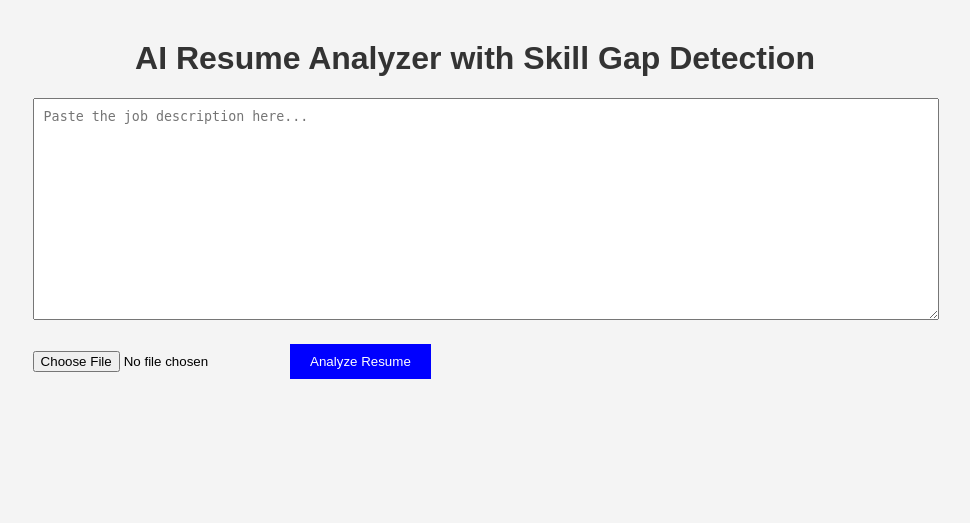
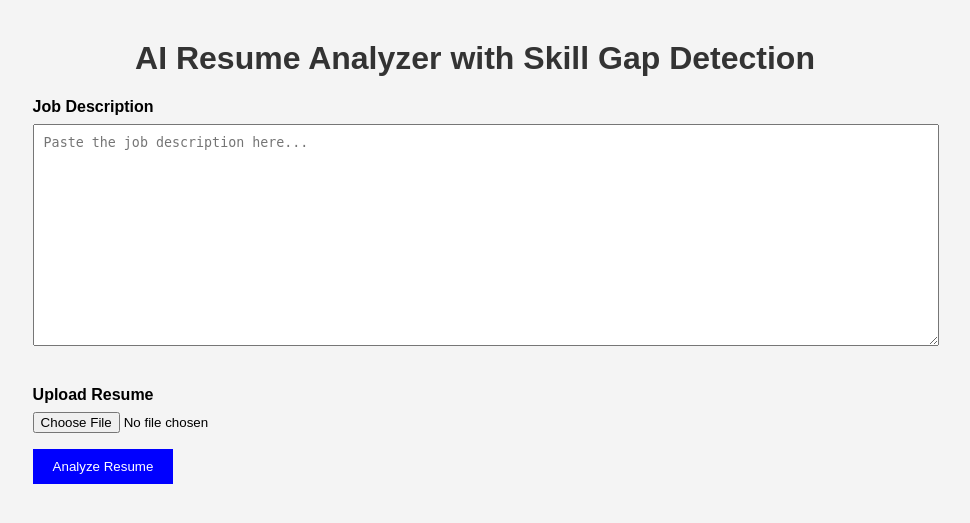
Before and after one commit to sai-ganesh-mallavolu/resume-analyzer-skill-gap-detection, a Flask app: page / in a window 1280 px wide. Shown: the top 523 px of the page, without its empty margins (165-1135 px from the left). Run offline with Flask 3, Linux system fonts and the light colour scheme.

Commit message:
Fix form reset and add resume upload label

```diff
--- a/app.py
+++ b/app.py
@@ -1,21 +1,22 @@
-from flask import Flask, render_template, request
+
+from flask import Flask, render_template, request, redirect, url_for
 import pdfplumber
 from docx import Document
 from skills import skills_list
 from sklearn.feature_extraction.text import CountVectorizer
 from sklearn.metrics.pairwise import cosine_similarity
+from werkzeug.utils import secure_filename
 import os
 
 app = Flask(__name__)
 
-UPLOAD_FOLDER = 'uploads'
-app.config['UPLOAD_FOLDER'] = UPLOAD_FOLDER
+UPLOAD_FOLDER = "uploads"
+app.config["UPLOAD_FOLDER"] = UPLOAD_FOLDER
 
-# Create uploads folder if it doesn't exist
 os.makedirs(UPLOAD_FOLDER, exist_ok=True)
 
 
-# Extracting text from PDF
+# Extract text from PDF
 def extract_text_from_pdf(path):
     text = ""
 
@@ -28,14 +29,10 @@ def extract_text_from_pdf(path):
     return text.lower()
 
 
-# Extracting text from DOCX
+# Extract text from DOCX
 def extract_text_from_docx(path):
-    text = ""
     doc = Document(path)
-
-    for para in doc.paragraphs:
-        text += para.text + " "
-
+    text = " ".join(para.text for para in doc.paragraphs)
     return text.lower()
 
 
@@ -47,72 +44,94 @@ def extract_skills(text):
         if skill.lower() in text:
             found_skills.append(skill)
 
-    return list(set(found_skills))
+    return sorted(set(found_skills))
 
 
-# Calculate match score
+# Calculate text similarity
 def calculate_similarity(resume, jd):
-    text = [resume, jd]
-
-    cv = CountVectorizer()
-    matrix = cv.fit_transform(text)
+    vectorizer = CountVectorizer()
+    matrix = vectorizer.fit_transform([resume, jd])
 
     similarity = cosine_similarity(matrix)[0][1]
-
     return round(similarity * 100, 2)
 
 
-@app.route('/', methods=['GET', 'POST'])
+@app.route("/", methods=["GET", "POST"])
 def index():
-    result = {}
-
-    if request.method == 'POST':
-        jd = request.form.get('job_description', '').strip()
-        file = request.files.get('resume')
+    if request.method == "POST":
+        jd = request.form.get("job_description", "").strip()
+        file = request.files.get("resume")
 
         if not jd:
-            return "Please enter a job description."
+            return render_template(
+                "index.html",
+                error="Please enter a job description."
+            )
 
         if not file or not file.filename:
-            return "Please upload a resume."
+            return render_template(
+                "index.html",
+                error="Please upload a resume."
+            )
 
-        filename = file.filename.lower()
+        filename = secure_filename(file.filename)
+        extension = os.path.splitext(filename)[1].lower()
 
-        if filename.endswith('.pdf'):
-            filepath = os.path.join(app.config['UPLOAD_FOLDER'], file.filename)
+        if extension not in [".pdf", ".docx"]:
+            return render_template(
+                "index.html",
+                error="Please upload a PDF or DOCX file."
+            )
+
+        filepath = os.path.join(app.config["UPLOAD_FOLDER"], filename)
+
+        try:
             file.save(filepath)
-            resume_text = extract_text_from_pdf(filepath)
 
-        elif filename.endswith('.docx'):
-            filepath = os.path.join(app.config['UPLOAD_FOLDER'], file.filename)
-            file.save(filepath)
-            resume_text = extract_text_from_docx(filepath)
+            if extension == ".pdf":
+                resume_text = extract_text_from_pdf(filepath)
+            else:
+                resume_text = extract_text_from_docx(filepath)
 
-        else:
-            return "Unsupported file format. Please upload a PDF or DOCX file."
+        except Exception:
+            return render_template(
+                "index.html",
+                error="Unable to read this file. Please try another PDF or DOCX."
+            )
+
+        finally:
+            if os.path.exists(filepath):
+                os.remove(filepath)
+
+        if not resume_text.strip():
+            return render_template(
+                "index.html",
+                error="No readable text found in the resume."
+            )
 
         # Extract skills
         resume_skills = extract_skills(resume_text)
         jd_skills = extract_skills(jd.lower())
 
         # Find missing skills
-        missing_skills = list(set(jd_skills) - set(resume_skills))
+        missing_skills = sorted(set(jd_skills) - set(resume_skills))
 
-        # Calculate similarity score
-        score = calculate_similarity(resume_text, jd.lower())
+        # Calculate similarity
+        try:
+            score = calculate_similarity(resume_text, jd.lower())
+        except ValueError:
+            score = 0.0
 
-        # Calculate skill gap percentage
+        # Calculate skill gap
         if jd_skills:
             skill_gap = round(
-                (len(missing_skills) / len(jd_skills)) * 100, 2
+                len(missing_skills) / len(jd_skills) * 100, 2
             )
         else:
             skill_gap = 0
 
-        # Results for the HTML template
         result = {
             "resume_skills": resume_skills,
-            "jd_skills": jd_skills,
             "job_description_skills": jd_skills,
             "missing_skills": missing_skills,
             "score": score,
@@ -120,8 +139,17 @@ def index():
             "skill_gap": skill_gap
         }
 
-    return render_template('index.html', result=result)
+        # Render results for this response only.
+        # A refresh sends a new GET request and clears everything.
+        return render_template(
+            "index.html",
+            result=result,
+            job_description=jd
+        )
+
+    # Fresh page load / refresh: empty form and no results
+    return render_template("index.html", result=None, job_description="")
 
 
-if __name__ == '__main__':
+if __name__ == "__main__":
     app.run(debug=True)
--- a/static/style.css
+++ b/static/style.css
@@ -39,3 +39,25 @@ button {
     margin-top: 20px;
     border-radius: 10px;
 }
+
+
+.upload-label,
+label[for="job_description"] {
+    display: block;
+    margin: 16px 0 8px;
+    font-weight: 600;
+}
+
+input[type="file"] {
+    display: block;
+    width: 100%;
+    margin-bottom: 16px;
+}
+
+.error-message {
+    margin-top: 16px;
+    padding: 12px;
+    border-radius: 6px;
+    color: #b91c1c;
+    background: #fee2e2;
+}
--- a/templates/index.html
+++ b/templates/index.html
@@ -1,9 +1,11 @@
 <!DOCTYPE html>
-<html>
+<html lang="en">
 
 <head>
-    <title>Resume Analyzer</title>
-    <link rel="stylesheet" href="/static/style.css">
+    <meta charset="UTF-8">
+    <meta name="viewport" content="width=device-width, initial-scale=1.0">
+    <title>AI Resume Analyzer</title>
+    <link rel="stylesheet" href="{{ url_for('static', filename='style.css') }}">
 </head>
 
 <body>
@@ -12,28 +14,52 @@
         <h1>AI Resume Analyzer with Skill Gap Detection</h1>
 
         <form method="POST" enctype="multipart/form-data">
-            <textarea name="job_description" placeholder="Paste the job description here..."
-                required>{{ request.form.get("job_description", "") }}</textarea>
 
-            <input type="file" name="resume" accept=".pdf,.docx" required>
+            <label for="job_description">Job Description</label>
+            <textarea id="job_description" name="job_description" placeholder="Paste the job description here..."
+                required>{{ job_description or "" }}</textarea>
+
+            <label for="resume" class="upload-label">Upload Resume</label>
+            <input type="file" id="resume" name="resume" accept=".pdf,.docx" required>
 
             <button type="submit">Analyze Resume</button>
+
         </form>
+
+        {% if error %}
+        <div class="error-message">
+            {{ error }}
+        </div>
+        {% endif %}
 
         {% if result %}
         <div class="card">
 
-            <h2>ATS Match Score: {{ result.ats_score }}</h2>
+            <h2>Resume Analysis Results</h2>
+
+            <h3>ATS Match Score: {{ result.ats_score }}%</h3>
             <h3>Skill Gap: {{ result.skill_gap }}%</h3>
 
             <h3>Resume Skills</h3>
-            <p>{{ result.resume_skills }}</p>
+            {% if result.resume_skills %}
+            <p>{{ result.resume_skills | join(", ") }}</p>
+            {% else %}
+            <p>No matching skills detected.</p>
+            {% endif %}
 
-            <h3>Job description Skills</h3>
-            <p>{{ result.job_description_skills }}</p>
+            <h3>Job Description Skills</h3>
+            {% if result.job_description_skills %}
+            <p>{{ result.job_description_skills | join(", ") }}</p>
+            {% else %}
+            <p>No skills from the predefined skill list were detected in the job description.</p>
+            {% endif %}
 
             <h3>Missing Skills</h3>
-            <p>{{ result.missing_skills }}</p>
+            {% if result.missing_skills %}
+            <p>{{ result.missing_skills | join(", ") }}</p>
+            {% else %}
+            <p>No missing skills detected from the predefined skill list.</p>
+            {% endif %}
 
         </div>
         {% endif %}
```
